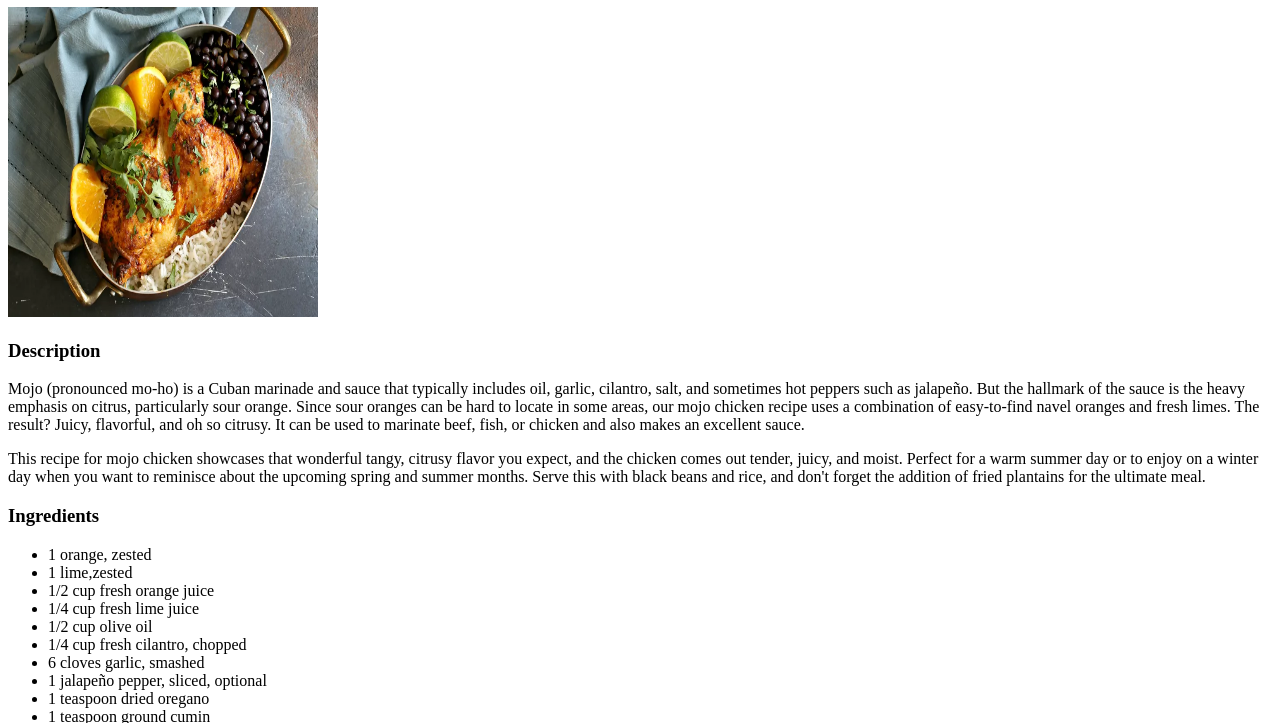
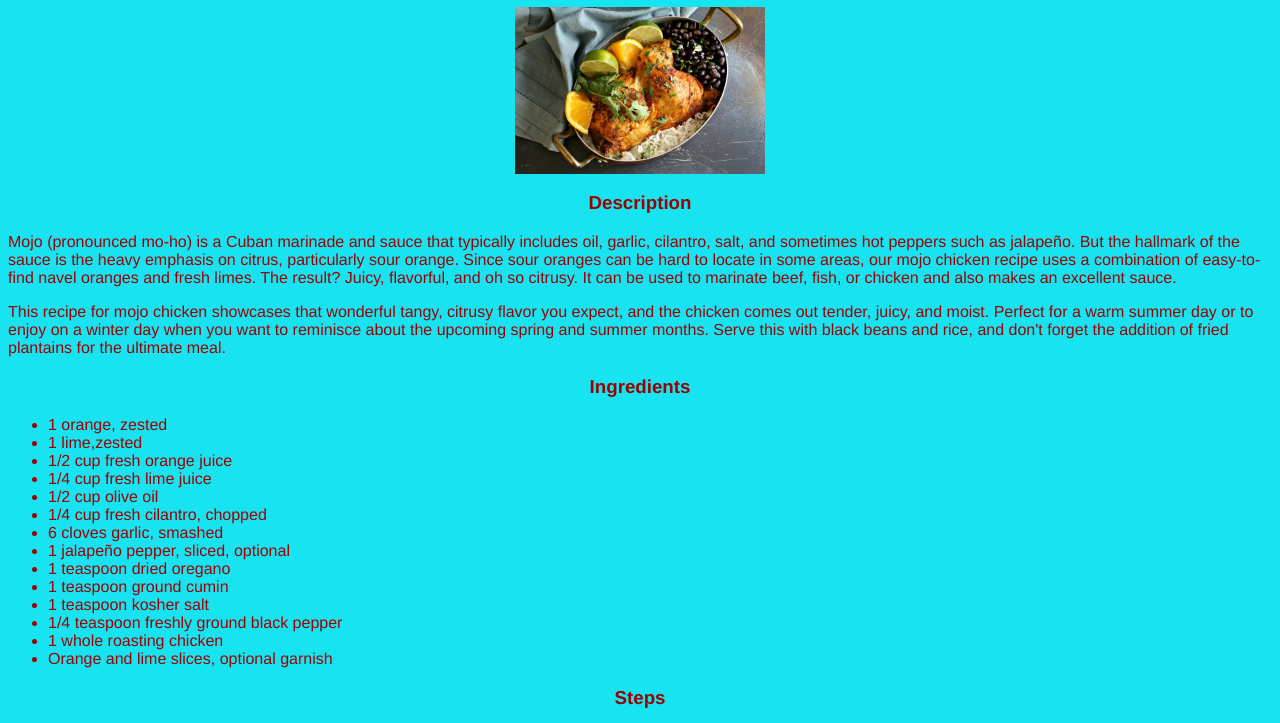
Before and after one commit to pmac8/odin-recipes, a plain HTML site: page recipes/chicken.html in a window 1280 px wide. Shown: the part 73-796 px from the top of the page. Drawn offline with Linux system fonts and the light colour scheme.

Commit message:
Edit all pages now have css

```diff
--- a/recipes/chicken.html
+++ b/recipes/chicken.html
@@ -3,6 +3,7 @@
     <head>
         <meta charset="utf-8">
         <title>Cuban Mojo Chicken</title>
+        <link rel="stylesheet" href="../style.css">
     </head>
 
     <body>
```
Also changed, not shown: index.html (+1 -0 lines), recipes/cottage_pie.html (+1 -0 lines), recipes/stew.html (+1 -0 lines).
